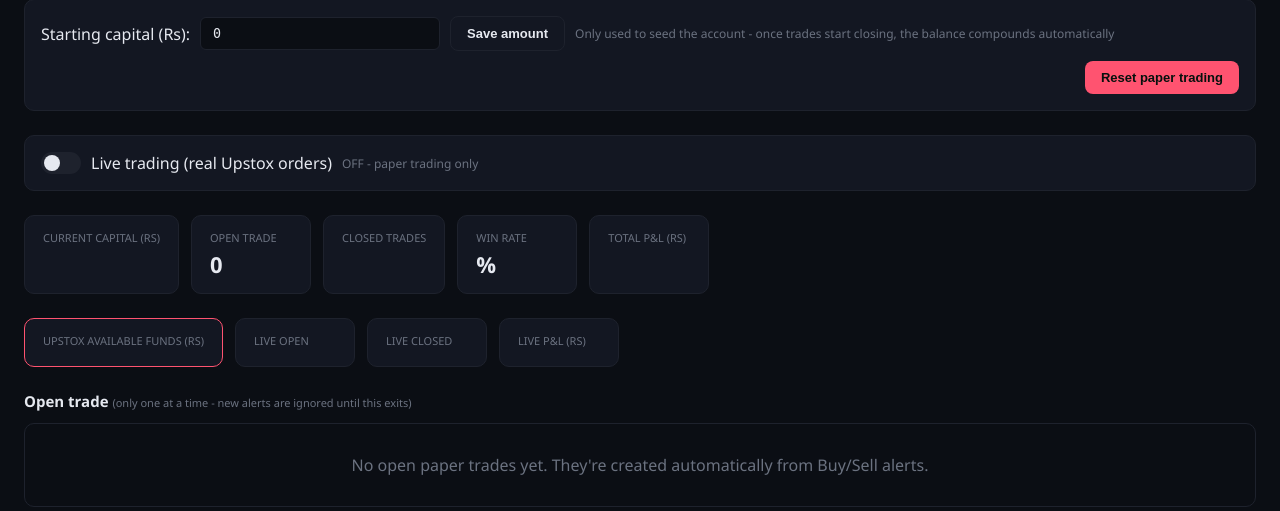
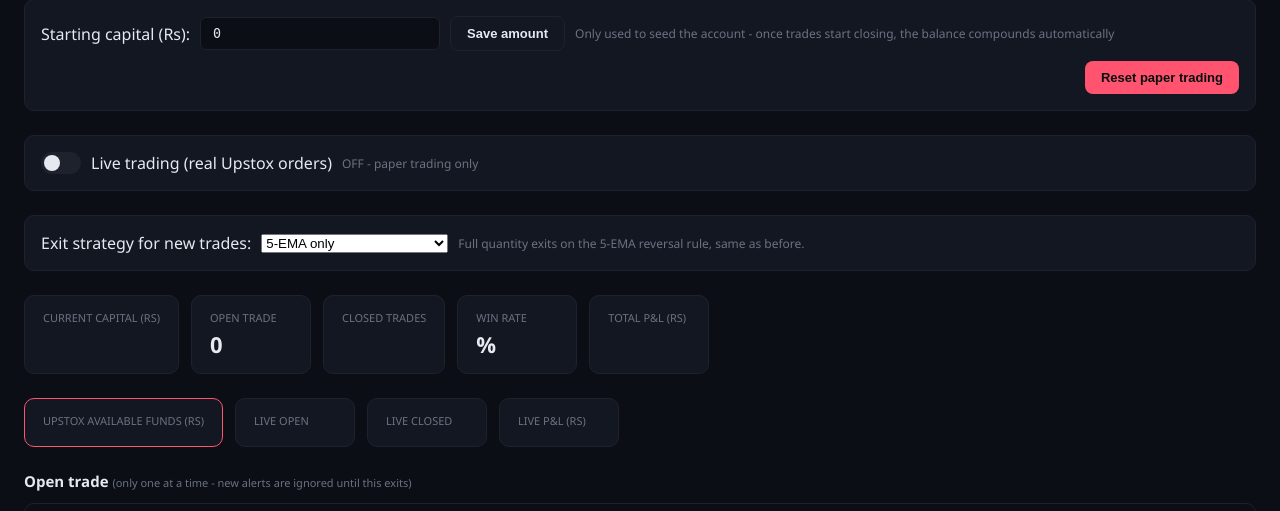
Before and after one commit to rajaram997267-ops/Rajaram-Trading-Terminal-RTT-v0.0, a Flask app: template templates/paper_trading.html in a window 1280 px wide. Shown: the part 193-704 px from the top of the page. Run offline with Flask 3, Linux system fonts and the light colour scheme; the template is opened without the code that fills it, so the values that code supplies are empty; parts of the project's set-up code (start-up, migrations or seed data) failed here and were passed over; some libraries are stand-ins or nearby versions.

Commit message:
Add files via upload

```diff
--- a/templates/paper_trading.html
+++ b/templates/paper_trading.html
@@ -216,6 +216,17 @@
     </span>
   </div>
 
+  <div class="settings-box">
+    <span>Exit strategy for new trades:</span>
+    <select id="strategySelect" onchange="setStrategy(this.value)">
+      <option value="EMA" {% if exit_strategy == "EMA" %}selected{% endif %}>5-EMA only</option>
+      <option value="TARGETS" {% if exit_strategy == "TARGETS" %}selected{% endif %}>2% / 4% targets (half + half)</option>
+    </select>
+    <span class="token-status" id="strategyStatus">
+      {% if exit_strategy == "TARGETS" %}Books half the qty at +2% (breakeven stop after), rest at +4%. 5-EMA only protects before Target-1.{% else %}Full quantity exits on the 5-EMA reversal rule, same as before.{% endif %}
+    </span>
+  </div>
+
   <div class="stats">
     <div class="stat-card">
       <div class="label">Current capital (Rs)</div>
@@ -270,7 +281,7 @@
       <tr>
         <td>{{ t.symbol }}{% if t.paper_option_label %}<div class="sub" style="font-size:11px;" title="{{ t.paper_option_label }}">{{ t.paper_option_label }}</div>{% endif %}</td>
         <td class="direction-{{ t.direction|lower }}">{{ t.direction }}</td>
-        <td>{{ t.quantity }}</td>
+        <td>{{ t.quantity }}{% if t.target1_hit_time %}<div class="sub" style="font-size:11px; color: var(--gold);">T1: {{ t.target1_qty }} @ {{ t.target1_exit_price }}</div>{% endif %}</td>
         <td>{{ t.entry_price }}</td>
         <td>{{ t.entry_time[:19] }}</td>
         <td>{{ t.last_checked_price or "-" }}</td>
@@ -373,6 +384,24 @@
       }
     }
 
+    async function setStrategy(strategy) {
+      const statusEl = document.getElementById("strategyStatus");
+      try {
+        const res = await fetch("/api/paper-trading/strategy-toggle", {
+          method: "POST",
+          headers: { "Content-Type": "application/json" },
+          body: JSON.stringify({ strategy }),
+        });
+        const result = await res.json();
+        statusEl.textContent = result.exit_strategy === "TARGETS"
+          ? "Books half the qty at +2% (breakeven stop after), rest at +4%. 5-EMA only protects before Target-1."
+          : "Full quantity exits on the 5-EMA reversal rule, same as before.";
+      } catch (err) {
+        statusEl.textContent = "Failed to update - see console";
+        console.error(err);
+      }
+    }
+
     async function saveCapital() {
       const amount = parseFloat(document.getElementById("capitalInput").value);
       const statusEl = document.getElementById("capitalStatus");
@@ -459,7 +488,7 @@
         <tr>
           <td>${escapeHtml(t.symbol)}${t.paper_option_label ? `<div class="sub" style="font-size:11px;" title="${escapeHtml(t.paper_option_label)}">${escapeHtml(t.paper_option_label)}</div>` : ""}</td>
           <td class="direction-${t.direction.toLowerCase()}">${t.direction}</td>
-          <td>${t.quantity}</td>
+          <td>${t.quantity}${t.target1_hit_time ? `<div class="sub" style="font-size:11px; color: var(--gold);">T1: ${t.target1_qty} @ ${t.target1_exit_price}</div>` : ""}</td>
           <td>${t.entry_price}</td>
           <td>${(t.entry_time || "").slice(0, 19)}</td>
           <td>${t.last_checked_price || "-"}</td>
```
